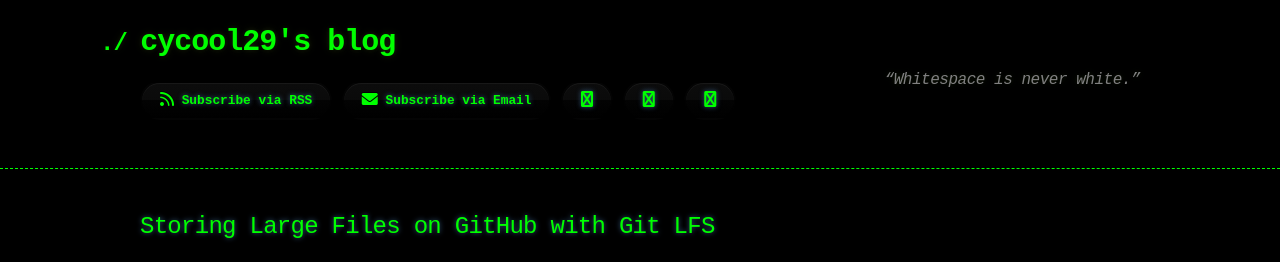
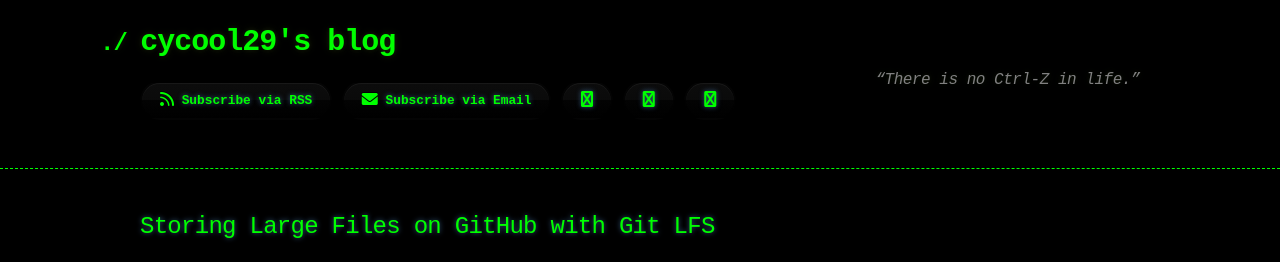
Before and after one commit to cycool29/cycool29.github.io, a Jekyll site: the page built from index.md, in a window 1280 px wide and 900 px high. Shown: the top 262 px of the window. Built offline with Jekyll 4.4.1, drawn with Linux system fonts in a browser that asks for light colours; a style sheet for code colours, icons or effects is not loaded.

Commit message:
Update quotes

```diff
--- a/_config.yml
+++ b/_config.yml
@@ -1,5 +1,5 @@
 title: cycool29's blog
-description: "“Whitespace is never white.” "
+description: "“There is no Ctrl-Z in life.” "
 bio: A high school student. Intermediate in Python, Git, Bash. Learning JavaScript. He/Him. "
 author: cycool29
 url: https://cycool29.github.io
```
